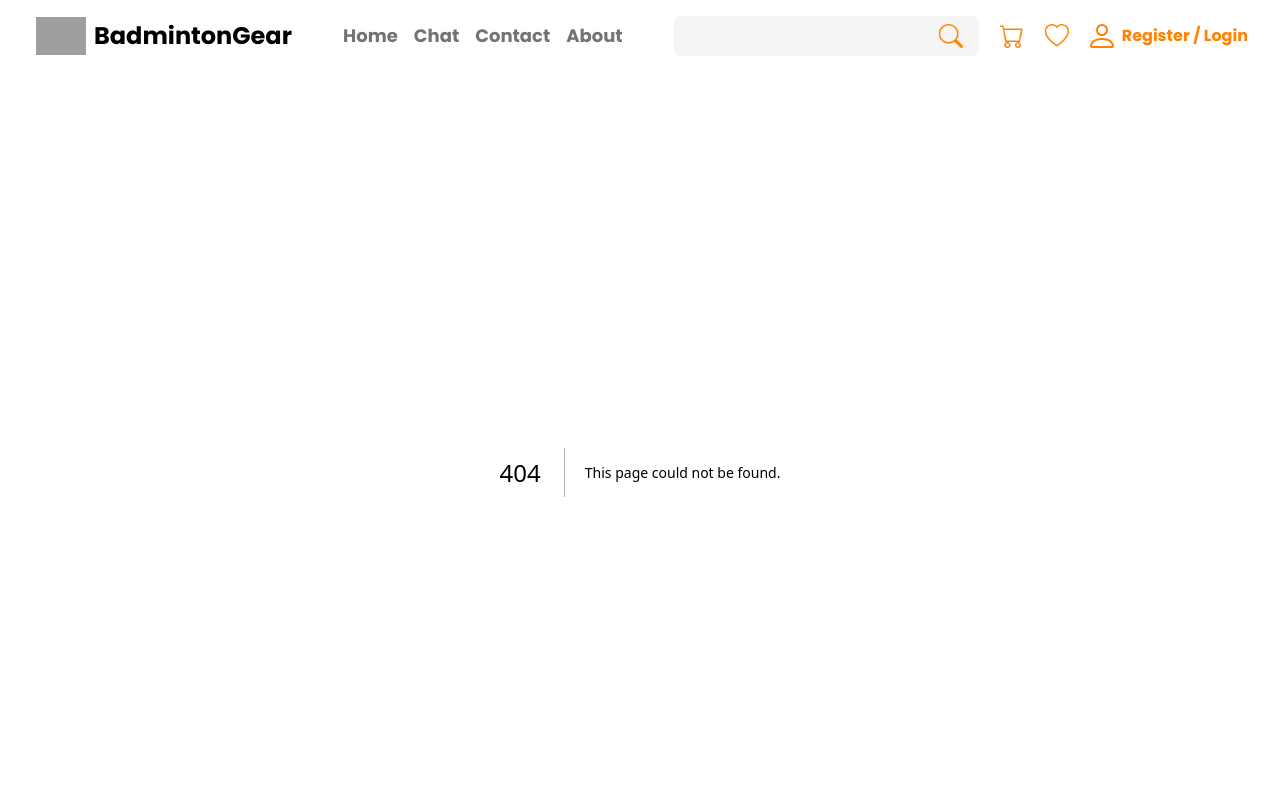
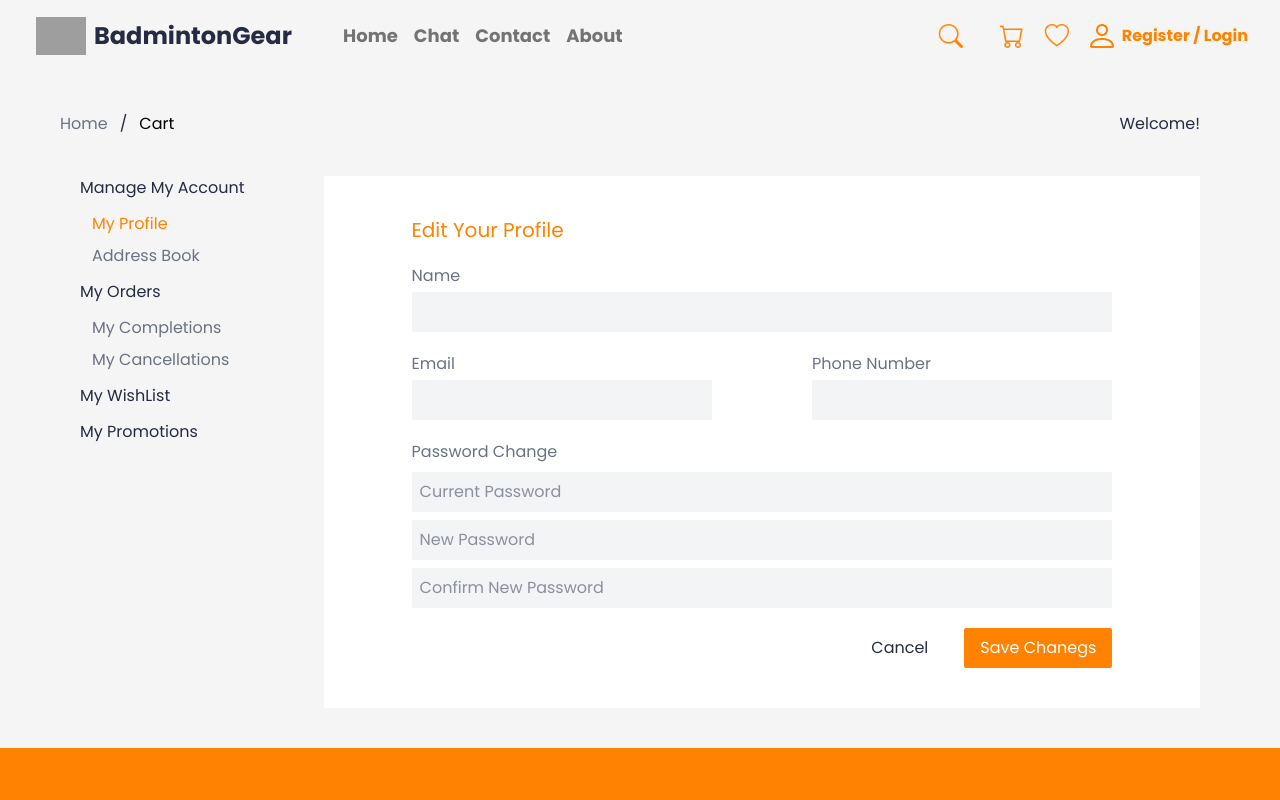
Before and after one commit to ITechIOI/SE113-BadmintonGear-Testing, a Next.js app: page /account in a window 1280 px wide. Before the commit this address had no page. Shown: the top 800 px of the page. Built offline with nearby package versions, Linux system fonts and the light colour scheme; grey boxes are pictures that could not be loaded.

Commit message:
Submit account page

```diff
--- /dev/null
+++ b/src/app/account/page.js
@@ -0,0 +1,71 @@
+"use client"
+import React, { useState, useEffect } from 'react'
+import Cookies from "js-cookie";
+
+export default function Account() {
+    const [user, setUser] = useState(null);
+    useEffect(() => {
+        const storedUser = Cookies.get("user"); // Lấy thông tin người dùng từ cookie
+        if (storedUser) {
+            setUser(storedUser); // Nếu có dữ liệu, cập nhật state `user`
+        }
+    }, []);
+    return (
+        <div>
+            <div className='flex justify-between mr-20 mt-10 '>
+                <div id="roadmap" className="flex items-center ml-15">
+                    <a className="text-gray-500" href="/">Home</a>
+                    <label className="ml-3 mr-3">/</label>
+                    <a className="text-black" href="/cart">Cart</a>
+                </div>
+                <div >Welcome! <span className='text-[#ff8200]'>{user?`${user.username} !`:""}</span></div>
+            </div>
+            <div className='mx-20 grid grid-cols-[20%_1fr] gap-5 mt-10'>
+                <div className='flex flex-col gap-3 font-medium' >
+                    <a href='/account'>Manage My Account</a>
+                    <div className='text-gray-500 font-normal ml-3 flex flex-col gap-2'>
+                        <a href='/account' className='text-[#ff8200]'>My Profile</a>
+                        <a href='address'>Address Book</a>
+                    </div>
+                    <a href='/order'>My Orders</a>
+                    <div className='text-gray-500 font-normal ml-3 flex flex-col gap-2'>
+                        <a href='/completion'>My Completions</a>
+                        <a href='/cancellation'>My Cancellations</a>
+                    </div>
+                    <a href='/wishlist'>My WishList</a>
+                    <a href='/promotion'>My Promotions</a>
+                </div>
+                <div className='w-full bg-white pb-10'>
+                    <div className='mt-10 mx-auto w-4/5'>
+                        <p className='text-[#ff8200] text-xl'>Edit Your Profile</p>
+                        <div className='flex flex-col gap-1 mt-5'>
+                            <label className='text-gray-500'>Name</label>
+                            <input type="text" className='bg-gray-100 rounded-xs p-2' defaultValue={user?user.name:""}/>
+                        </div>
+                        <div className='flex w-full gap-5 mt-5 justify-between'>
+                            <div className='flex flex-col gap-1 w-3/7'>
+                                <label className='text-gray-500 '>Email</label>
+                                <input type="text" className='bg-gray-100 rounded-xs p-2' defaultValue={user?user.email:""}/>
+                            </div>
+                            <div className='flex flex-col gap-1 w-3/7'>
+                                <label className='text-gray-500'>Phone Number</label>
+                                <input type="text" className='bg-gray-100 rounded-xs p-2' defaultValue={user?user.phone:""}/>
+                            </div>
+                        </div>
+                        <div className='flex flex-col gap-2 mt-5'>
+                            <label className='text-gray-500'>Password Change</label>
+                            <input type="password" className='bg-gray-100 rounded-xs p-2' placeholder='Current Password'/>
+                            <input type="text" className='bg-gray-100 rounded-xs p-2' placeholder='New Password'/>
+                            <input type="text" className='bg-gray-100 rounded-xs p-2' placeholder='Confirm New Password'/>
+                        </div>
+                        <div className='flex justify-end gap-5 items-center mt-5'>
+                            <button className='px-4 py-2 rounded-xs'>Cancel</button>
+                            <button className='bg-[#ff8200] text-white px-4 py-2 rounded-xs'>Save Chanegs</button>
+                        </div>
+                    </div>
+
+                </div>
+            </div>
+        </div>
+    )
+}
```
